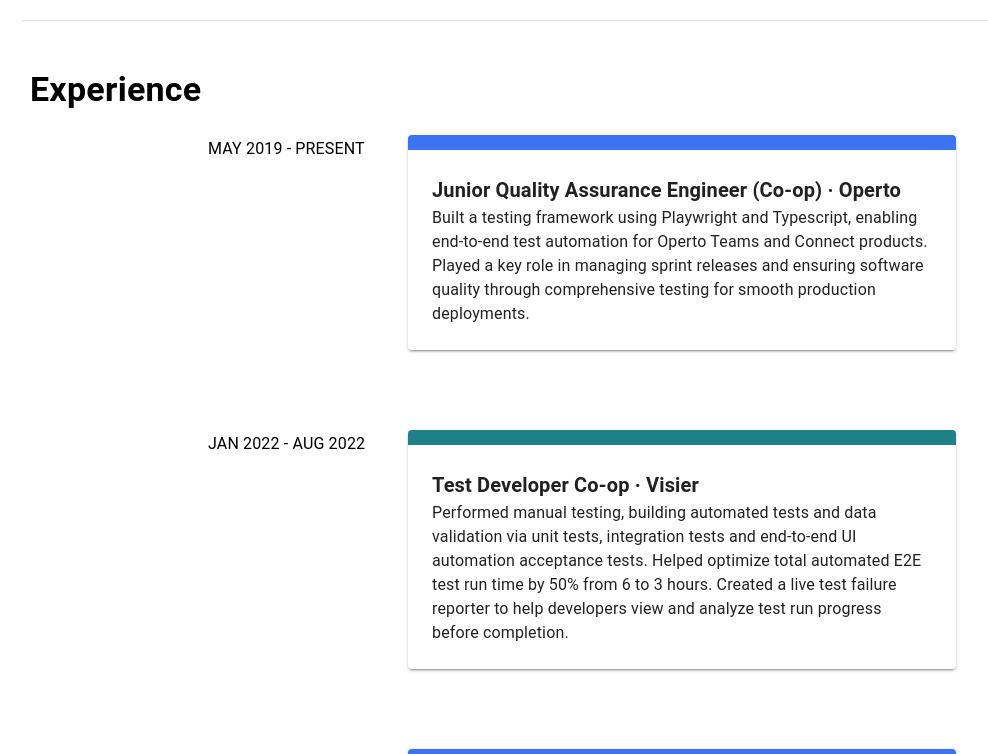
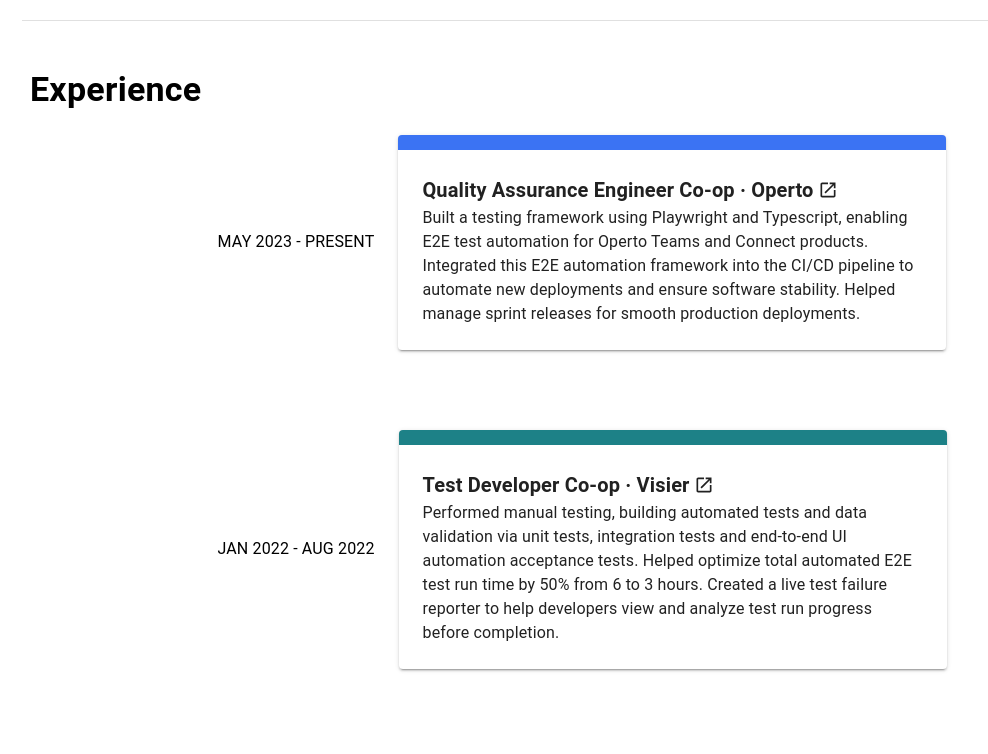
Before and after one commit to ronalldchan/ronalldchan.github.io, a React (Create React App) app: page / in a window 1280 px wide. Shown: the part 360-1114 px from the top of the page, without its empty margins (58-1046 px from the left). After the commit the page ends 1077 px from the top, so only its background shows below. Built offline with nearby package versions, Linux system fonts and the light colour scheme.

Commit message:
Updated ExperienceForm to use href link to webpage

```diff
--- a/src/components/Experience.tsx
+++ b/src/components/Experience.tsx
@@ -11,25 +11,20 @@
           </Typography>
           <Stack direction={"column"} spacing={10} alignItems={"center"} sx={{ mt: 3 }}>
             <ExperienceForm
-              date="MAY 2019 - PRESENT"
-              jobTitle="Junior Quality Assurance Engineer (Co&#8209;op)"
+              date="MAY 2023 - PRESENT"
+              jobTitle="Quality Assurance Engineer Co&#8209;op"
               company="Operto"
-              description="Built a testing framework using Playwright and Typescript, enabling end-to-end test automation for Operto Teams and Connect products. Played a key role in managing sprint releases and ensuring software quality through comprehensive testing for smooth production deployments."
+              companyLink="https://operto.com/"
+              description="Built a testing framework using Playwright and Typescript, enabling E2E test automation for Operto Teams and Connect products. Integrated this E2E automation framework into the CI/CD pipeline to automate new deployments and ensure software stability. Helped manage sprint releases for smooth production deployments."
               color="#3b73f3"
             />
             <ExperienceForm
               date="JAN 2022 - AUG 2022"
               jobTitle="Test Developer Co&#8209;op"
               company="Visier"
+              companyLink="https://www.visier.com/"
               description="Performed manual testing, building automated tests and data validation via unit tests, integration tests and end-to-end UI automation acceptance tests. Helped optimize total automated E2E test run time by 50% from 6 to 3 hours. Created a live test failure reporter to help developers view and analyze test run progress before completion."
               color="#1d8187"
-            />
-            <ExperienceForm
-              date="MAY 2019 - PRESENT"
-              jobTitle="Junior Quality Assurance Engineer (Co&#8209;op)"
-              company="Operto"
-              description="Built a testing framework using Playwright and Typescript, enabling end-to-end test automation for Operto Teams and Connect products. Played a key role in managing sprint releases and ensuring software quality through comprehensive testing for smooth production deployments."
-              color="#3b73f3"
             />
           </Stack>
         </Box>
--- a/src/components/ExperienceForm.tsx
+++ b/src/components/ExperienceForm.tsx
@@ -1,22 +1,26 @@
 import { Box, Paper, Typography } from "@mui/material";
+import LaunchIcon from "@mui/icons-material/Launch";
 
 function ExperienceForm(props: {
   date: string;
   jobTitle: string;
   company: string;
+  companyLink: string;
   description: string;
   tags?: string[];
   color: string;
 }) {
   return (
     <Box display={"flex"} my={4}>
-      <Box minWidth={200}>
+      <Box sx={{ mr: 3 }} display="flex" alignItems={"center"}>
         <Typography variant="subtitle1">{props.date}</Typography>
       </Box>
       <Paper elevation={2} sx={{ p: 3, borderTop: 15, borderColor: props.color, maxWidth: 500, minWidth: 250 }}>
-        <Typography variant="h6" fontWeight={"bold"}>
-          {props.jobTitle} · {props.company}
-        </Typography>
+        <a href={props.companyLink} target="_blank" style={{ color: "inherit" }}>
+          <Typography variant="h6" fontWeight={"bold"} display={"inline-flex"} alignItems={"center"}>
+            {`${props.jobTitle} · ${props.company}`} <LaunchIcon fontSize="inherit" sx={{ ml: 0.5 }} />
+          </Typography>
+        </a>
         <Typography variant="body1">{props.description}</Typography>
       </Paper>
     </Box>
```
